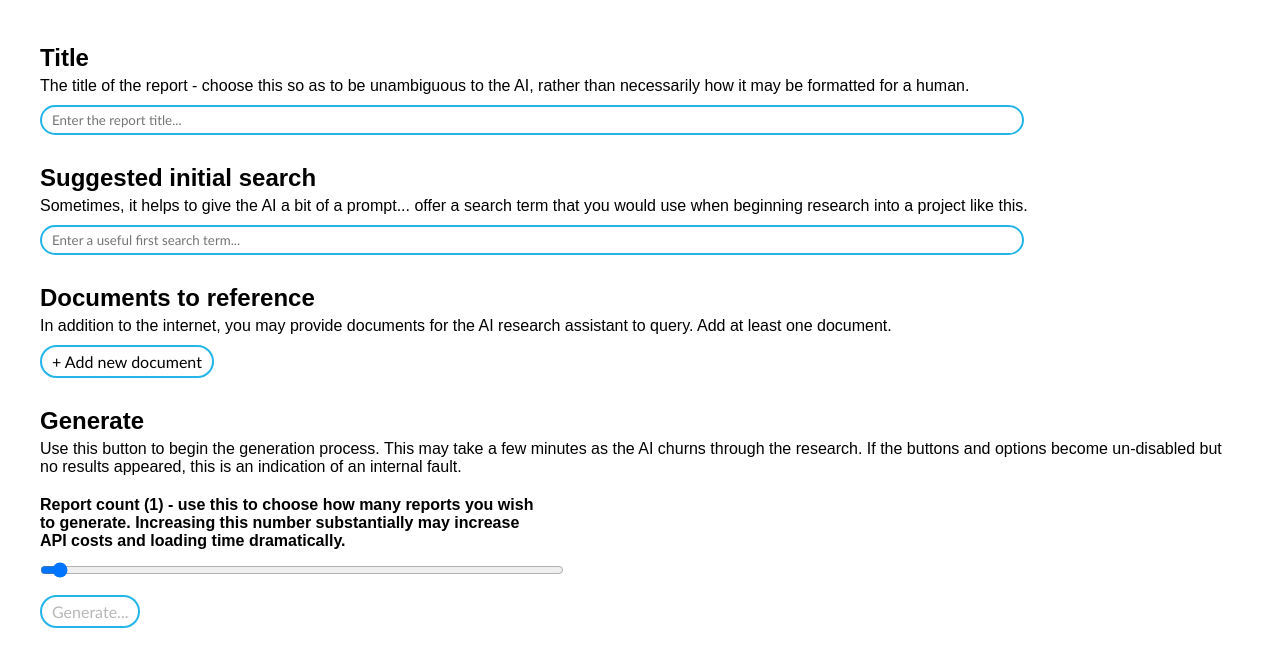
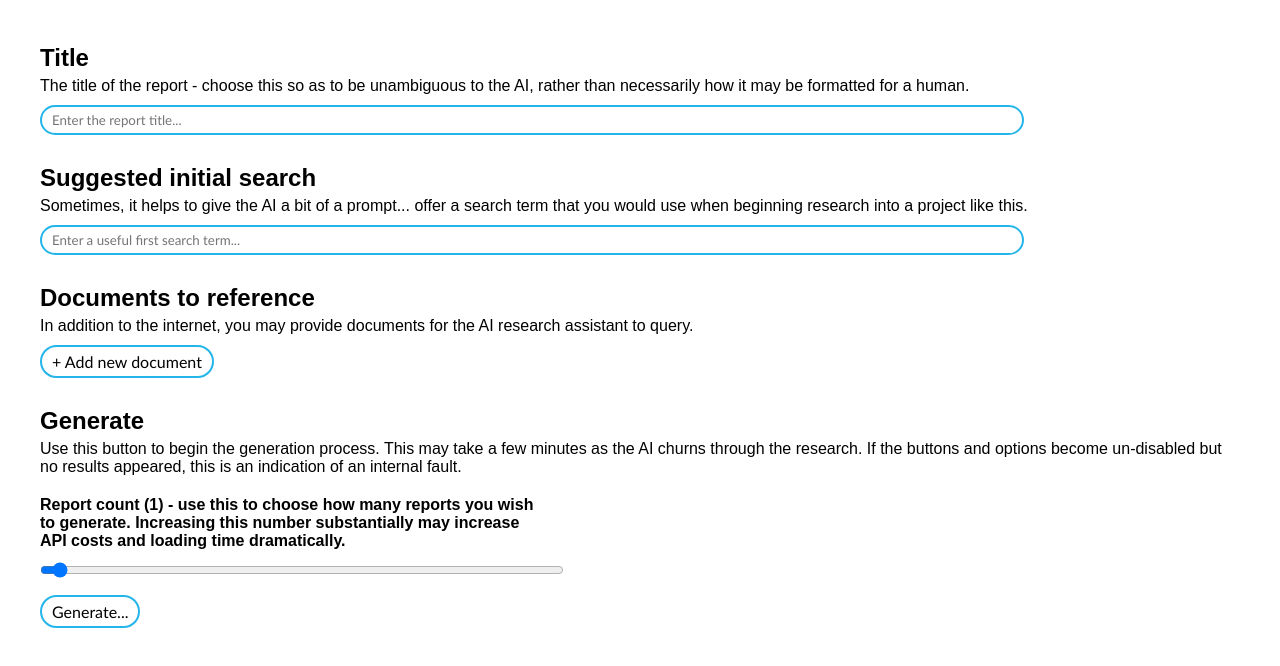
Before and after one commit to gezakerecsenyi/ai-researcher-app, a React (Create React App) app: page / in a window 1280 px wide. Shown: the top 666 px of the page. Built offline with nearby package versions, Linux system fonts and the light colour scheme.

Commit message:
Allow for document-less queries

```diff
--- a/src/App.tsx
+++ b/src/App.tsx
@@ -62,11 +62,12 @@ function App() {
             setLoading(true);
             setError(false);
             setWarning(false);
-            fetch(`http://nickthompson.a2hosted.com/query?count=${reportCount}&title=${
+            // fetch(`http://nickthompson.a2hosted.com/query?count=${reportCount}&title=${
+            fetch(`http://localhost:3200/query?count=${reportCount}&title=${
                 encodeURIComponent(title)
-            }&docs=${
+            }&${docs.length ? `docs=${
                 docs.map(e => encodeURIComponent(encodeURIComponent(JSON.stringify(e)))).join(',')
-            }&term=${
+            }` : ''}&term=${
                 encodeURIComponent(term)
             }`)
                 .then(e => e.json() as Promise<{ res: string[] }>)
@@ -174,8 +175,7 @@ function App() {
                 Documents to reference
             </h2>
             <p>
-                In addition to the internet, you may provide documents for the AI research assistant to query. Add at
-                least one document.
+                In addition to the internet, you may provide documents for the AI research assistant to query.
             </p>
             <div className='docs'>
                 {
@@ -241,7 +241,7 @@ function App() {
             <button
                 className='generate'
                 onClick={generate}
-                disabled={loading || !docs.length}
+                disabled={loading}
             >
                 Generate...
             </button>
```
Also changed, not shown: 7 other files (tests, documents, lock files or other folders).
